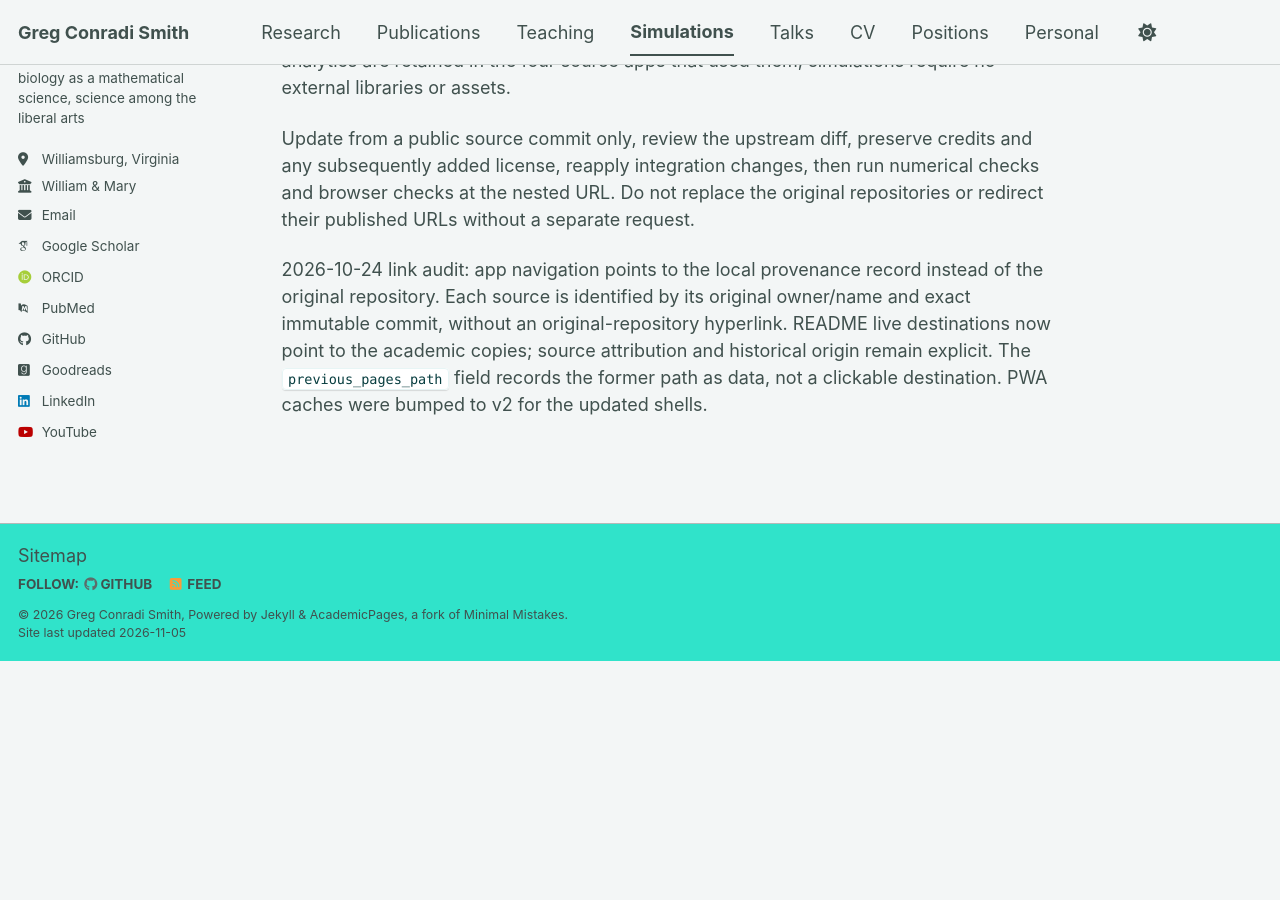
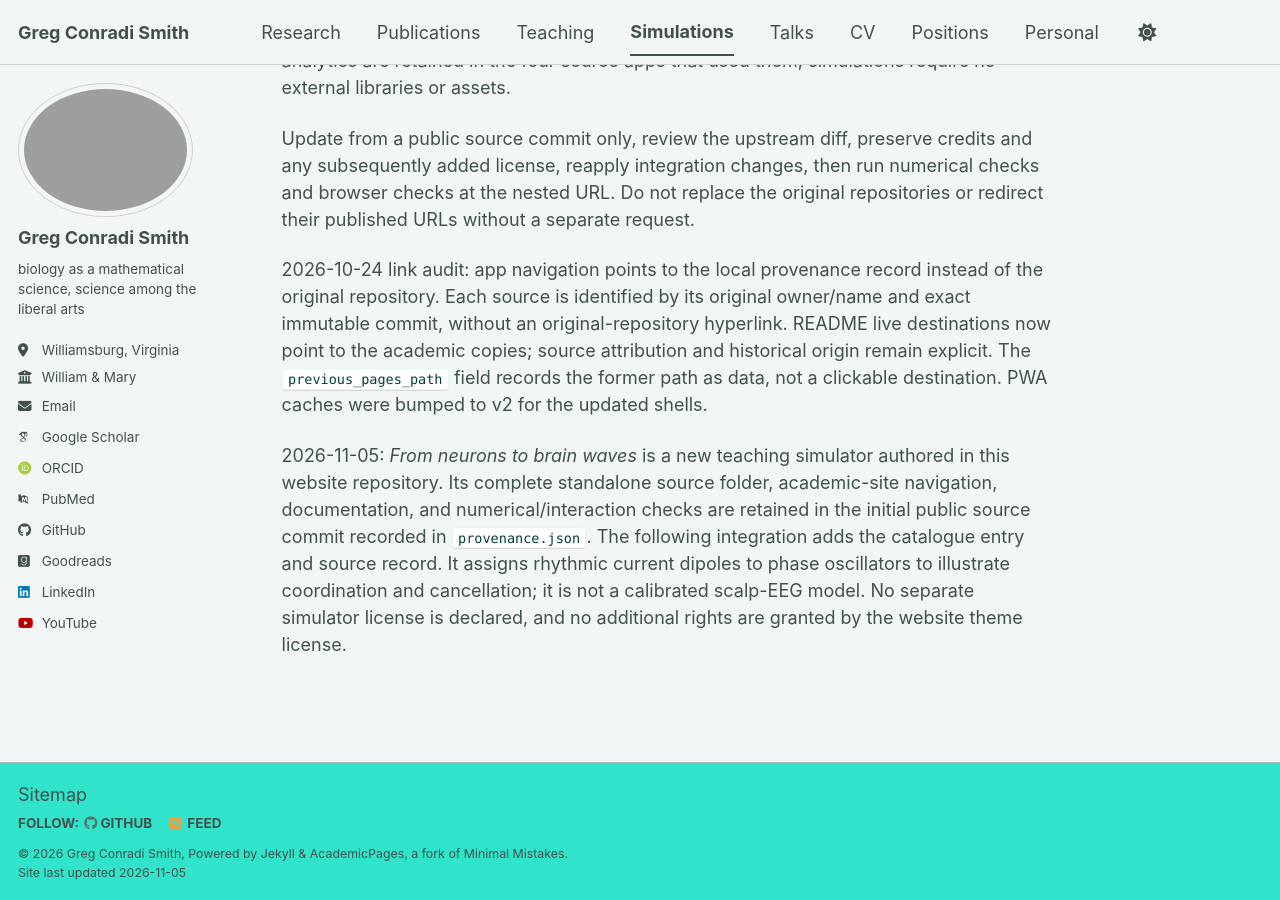
Before and after one commit to gregconradismith/gregconradismith.github.io, a Jekyll site: the page built from simulations/PROVENANCE.md, in a window 1280 px wide and 900 px high, scrolled down 572 px. Built offline with Jekyll 4.4.1, drawn with Linux system fonts in a browser that asks for light colours; some web fonts are replaced; our own code applies the rules of GitHub Pages for plain Markdown files; a script bundle is joined from its source files by our own code; library files that are not in the unit come from our copies; before the commit the page ends 1233 px from its top, so only the background shows below that.

Commit message:
Publish brain-waves simulator in academic catalogue

```diff
--- a/simulations/PROVENANCE.md
+++ b/simulations/PROVENANCE.md
@@ -7,3 +7,5 @@
 Update from a public source commit only, review the upstream diff, preserve credits and any subsequently added license, reapply integration changes, then run numerical checks and browser checks at the nested URL. Do not replace the original repositories or redirect their published URLs without a separate request.
 
 2026-10-24 link audit: app navigation points to the local provenance record instead of the original repository. Each source is identified by its original owner/name and exact immutable commit, without an original-repository hyperlink. README live destinations now point to the academic copies; source attribution and historical origin remain explicit. The `previous_pages_path` field records the former path as data, not a clickable destination. PWA caches were bumped to v2 for the updated shells.
+
+2026-11-05: *From neurons to brain waves* is a new teaching simulator authored in this website repository. Its complete standalone source folder, academic-site navigation, documentation, and numerical/interaction checks are retained in the initial public source commit recorded in `provenance.json`. The following integration adds the catalogue entry and source record. It assigns rhythmic current dipoles to phase oscillators to illustrate coordination and cancellation; it is not a calibrated scalp-EEG model. No separate simulator license is declared, and no additional rights are granted by the website theme license.
```
Also changed, not shown: _pages/simulations.md (+1 -0 lines), simulations/provenance.json (+8 -0 lines), .codex/handoff.md.
